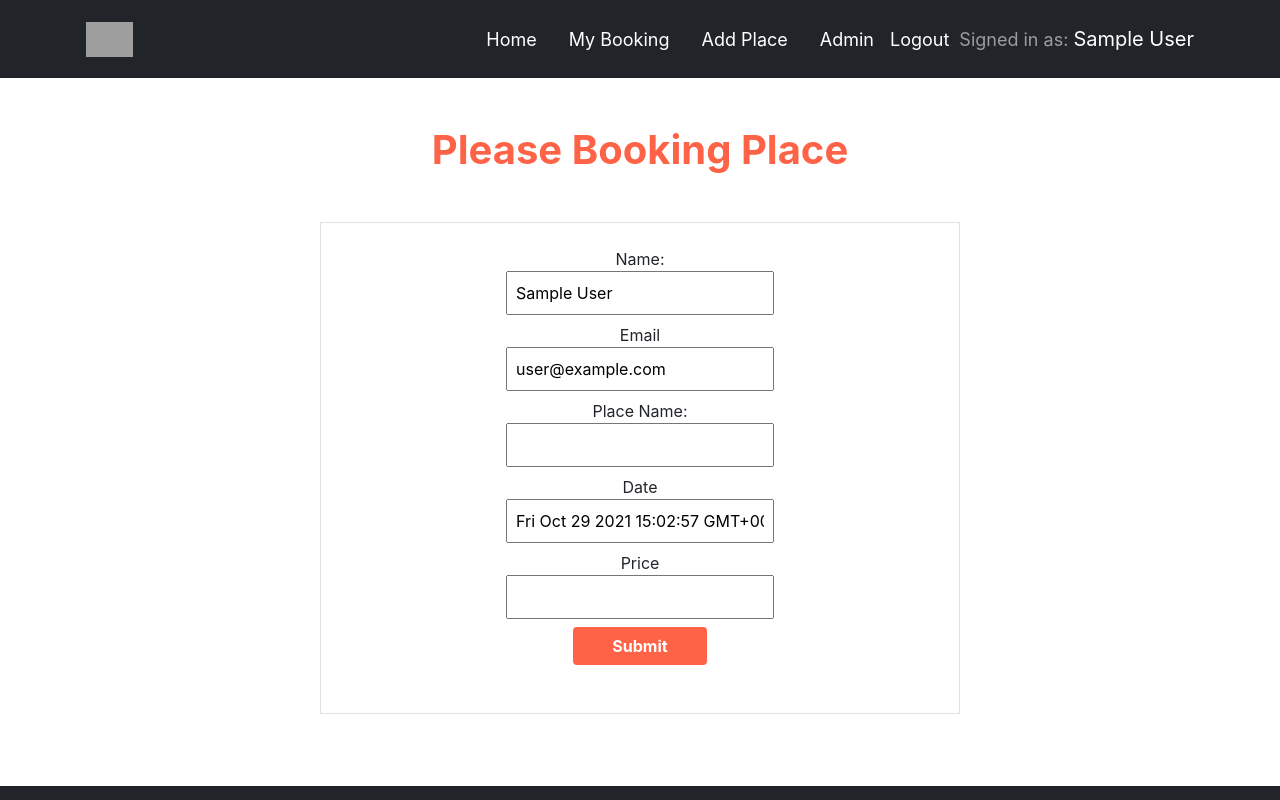
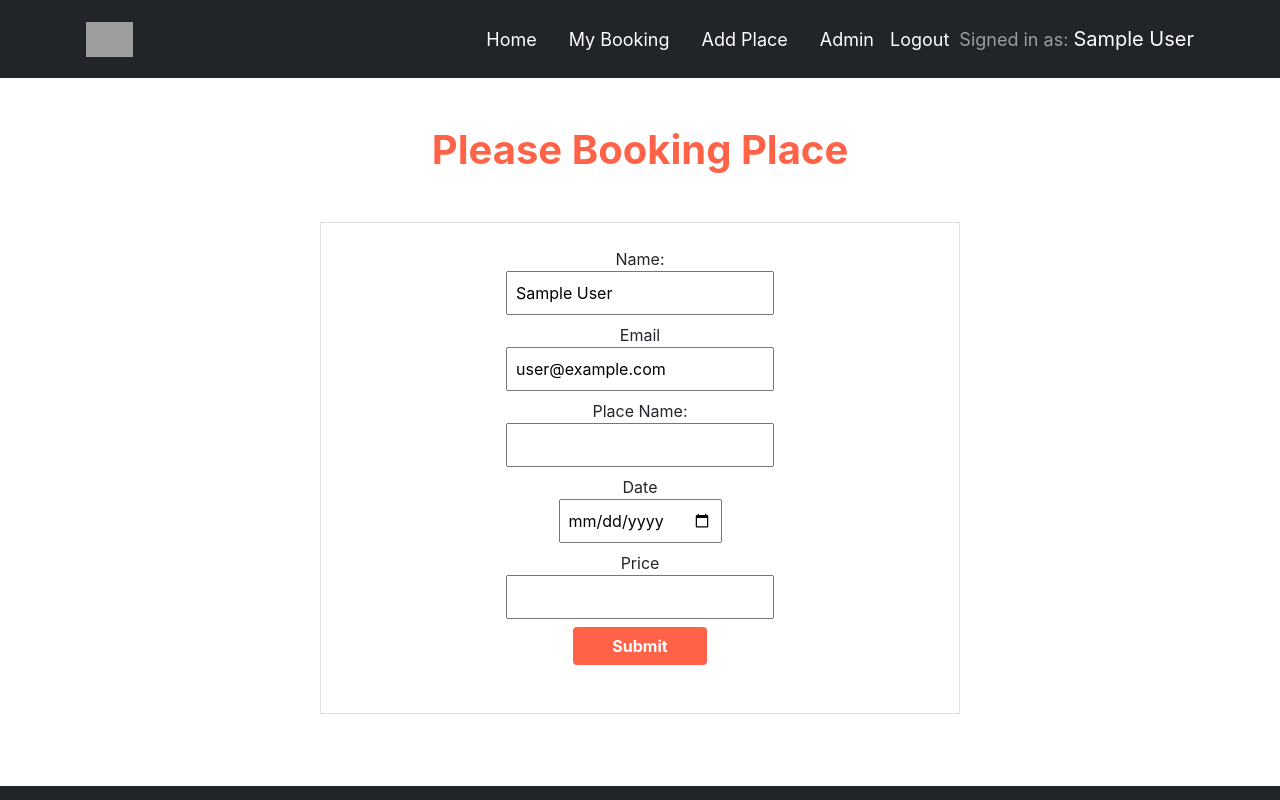
Before and after one commit to musasazib/turista-tour-travel-agency-client, a React (Create React App) app: page /booking/1 in a window 1280 px wide. Shown: the top 800 px of the page. Built offline with nearby package versions, Linux system fonts and the light colour scheme; no server answers; sample sign-in values are in the browser's storage; grey boxes are pictures that could not be loaded.

Commit message:
All Update

```diff
--- a/src/components/AddService/AddService.js
+++ b/src/components/AddService/AddService.js
@@ -28,6 +28,9 @@ const AddService = () => {
                 <input {...register("price")} placeholder="price" />
                 <input className="btn-style" type="submit" />
             </form>
+            <br />
+            <br />
+            <br />
             <Footer></Footer>
         </div>
     );
--- a/src/components/Admin/Admin.js
+++ b/src/components/Admin/Admin.js
@@ -41,6 +41,7 @@ const Admin = () => {
                             <th>User Name</th>
                             <th>Place Name</th>
                             <th>Amount</th>
+                            <th>Date</th>
                             <th>Action</th>
                         </tr>
                     </thead>
@@ -51,6 +52,7 @@ const Admin = () => {
                                 <td>{pd.name}</td>
                                 <td>{pd.placeName}</td>
                                 <td>{pd.price}</td>
+                                <td>{pd.date}</td>
                                 <button
                                     onClick={() => handleDeleteUser(pd._id)}
                                     className="btn-book p-2"
@@ -62,6 +64,9 @@ const Admin = () => {
                     ))}
                 </Table>
             </div>
+            <br />
+            <br />
+            <br />
             <Footer></Footer>
         </div>
     );
--- a/src/components/Booking/Booking.js
+++ b/src/components/Booking/Booking.js
@@ -37,8 +37,8 @@ const Booking = () => {
         })
             .then((res) => res.json())
             .then((result) => {
-                if (data.insertedId) {
-                    alert('Added successfully');
+                if (result.insertedId) {
+                    alert('Booking successfully');
                     reset();
                 }
                 console.log(result);
@@ -85,8 +85,9 @@ const Booking = () => {
                             <br />
                             <input
                                 {...register("date", { required: true })}
-                                defaultValue={new Date()}
+                                // defaultValue={}
                                 className="p-2 mb-2"
+                                type="date"
                             />
                             <br />
                             <label>Price</label>
```
Also changed, not shown: 1 other file (tests, documents, lock files or other folders).
